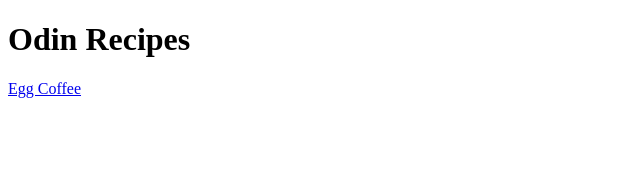
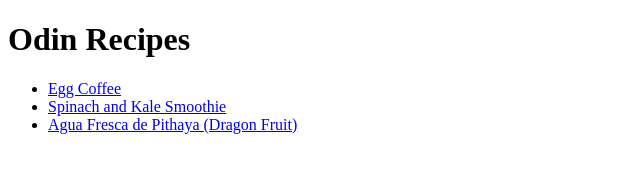
Before and after one commit to dominikHolasek/odin-recipes, a plain HTML site: page index.html in a window 1280 px wide. Shown: the whole page, without its empty margins (0-640 px from the left). Drawn offline with Linux system fonts and the light colour scheme.

Commit message:
Add links to more recipes page

```diff
--- a/index.html
+++ b/index.html
@@ -6,6 +6,20 @@
     </head>
     <body>
         <h1>Odin Recipes</h1>
-        <a href="recipes/eggCoffee.html">Egg Coffee</a>
+        <ul>
+            <li>
+                <a href="recipes/eggCoffee.html">Egg Coffee</a>
+            </li>
+            <li>
+                <a href="recipes/spinachSmoothie.html">Spinach and Kale Smoothie</a>
+            </li>
+            <li>
+                <a href="recipes/dragonFruitDrink.html">Agua Fresca de Pithaya (Dragon Fruit)</a>
+            </li>
+        </ul>
+
+
+
+
     </body>
 </html>
```
